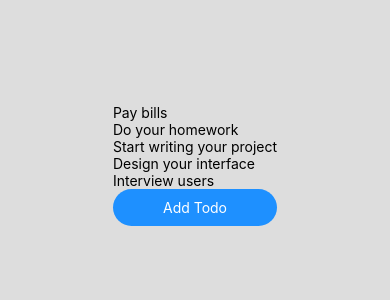
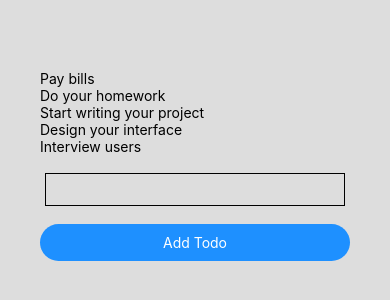
Before and after one commit to evapoulsen/native-hooks, a React Native app: screen / in a window 390 px wide. Shown: the part 262-562 px from the top of the page. Built offline with nearby package versions, Linux system fonts and the light colour scheme.

Commit message:
useState 1

```diff
--- a/src/components/AddNewTodo.js
+++ b/src/components/AddNewTodo.js
@@ -1,14 +1,47 @@
-import React from "react";
-import { StyleSheet, View, Text } from "react-native";
+import React, { useState } from "react";
+import { StyleSheet, View, Text, TextInput, TouchableOpacity } from "react-native";
 
-const AddNewTodo = (props) => {
+const AddNewTodo = ({ addTodo }) => {
+    const [todo, setTodo] = useState('');
+
+    const onButtonPress = () => {
+        addTodo(todo);
+    };
+
     return (
         <View>
-            <Text>Add new todo</Text>
+            <TextInput
+                value={todo}
+                onChangeText={(text) => setTodo(text)}
+                style={styles.input}
+            />
+            <TouchableOpacity style={styles.buttonContainer} onPress={onButtonPress}>
+                <Text style={styles.buttonText}>Add Todo</Text>
+            </TouchableOpacity>
         </View>
     );
 }
 
-const styles = StyleSheet.create({});
+const styles = StyleSheet.create({
+    input: {
+        fontSize: 18,
+        borderWidth: 1,
+        borderColor: 'black',
+        marginVertical: 18,
+        padding: 5,
+        margin: 5,
+    },
+    buttonContainer: {
+        backgroundColor: 'dodgerblue',
+        alignItems: 'center',
+        marginBottom: 40,
+        justifyContent: 'center',
+        paddingVertical: 10,
+        borderRadius: 50
+    },
+    buttonText : {
+        color: 'white',
+    },
+});
 
 export default AddNewTodo;
--- a/src/components/TodoList.js
+++ b/src/components/TodoList.js
@@ -1,7 +1,9 @@
 import React, { useState } from 'react';
-import { View,  Text, StyleSheet, FlatList, TouchableOpacity } from 'react-native';
+import { View,  Text, StyleSheet, FlatList } from 'react-native';
 
-const TodoList = () => {
+import AddNewTodo from './AddNewTodo';
+
+const TodoList = (props) => {
     const [todos, setTodos] = useState([
             { text: 'Pay bills', id: '1'},
             { text: 'Do your homework', id: '2'},
@@ -10,8 +12,8 @@
             { text: 'Interview users', id: '5'},
     ]);
 
-    const addTodo = () => {
-        setTodos([...todos, {text: 'Code and test!!!', id: `${Math.random()}`}]);
+    const addTodo = (text) => {
+        setTodos([...todos, { text, id: `${Math.random()}` }]);
     }
     return (
         <View style={styles.container}>
@@ -21,11 +23,8 @@
                     return <Text>{item.text}</Text>
                 }}
                 keyExtractor={(todo) => todo.id}
-            >
-            </FlatList>
-            <TouchableOpacity style={styles.buttonContainer}onPress={addTodo}>
-                <Text style={styles.buttonText}>Add Todo</Text>
-            </TouchableOpacity>
+            />
+            <AddNewTodo addTodo={addTodo}/>
         </View>
     );
 };
@@ -33,18 +32,7 @@
 const styles = StyleSheet.create({
     container: {
         marginTop: 50,
-    },
-    buttonContainer: {
-        backgroundColor: 'dodgerblue',
-        alignItems: 'center',
-        marginBottom: 40,
-        justifyContent: 'center',
-        paddingVertical: 10,
-        borderRadius: 50
-    },
-    buttonText : {
-        color: 'white',
-    },
+    }
 });
 
 export default TodoList;
```
